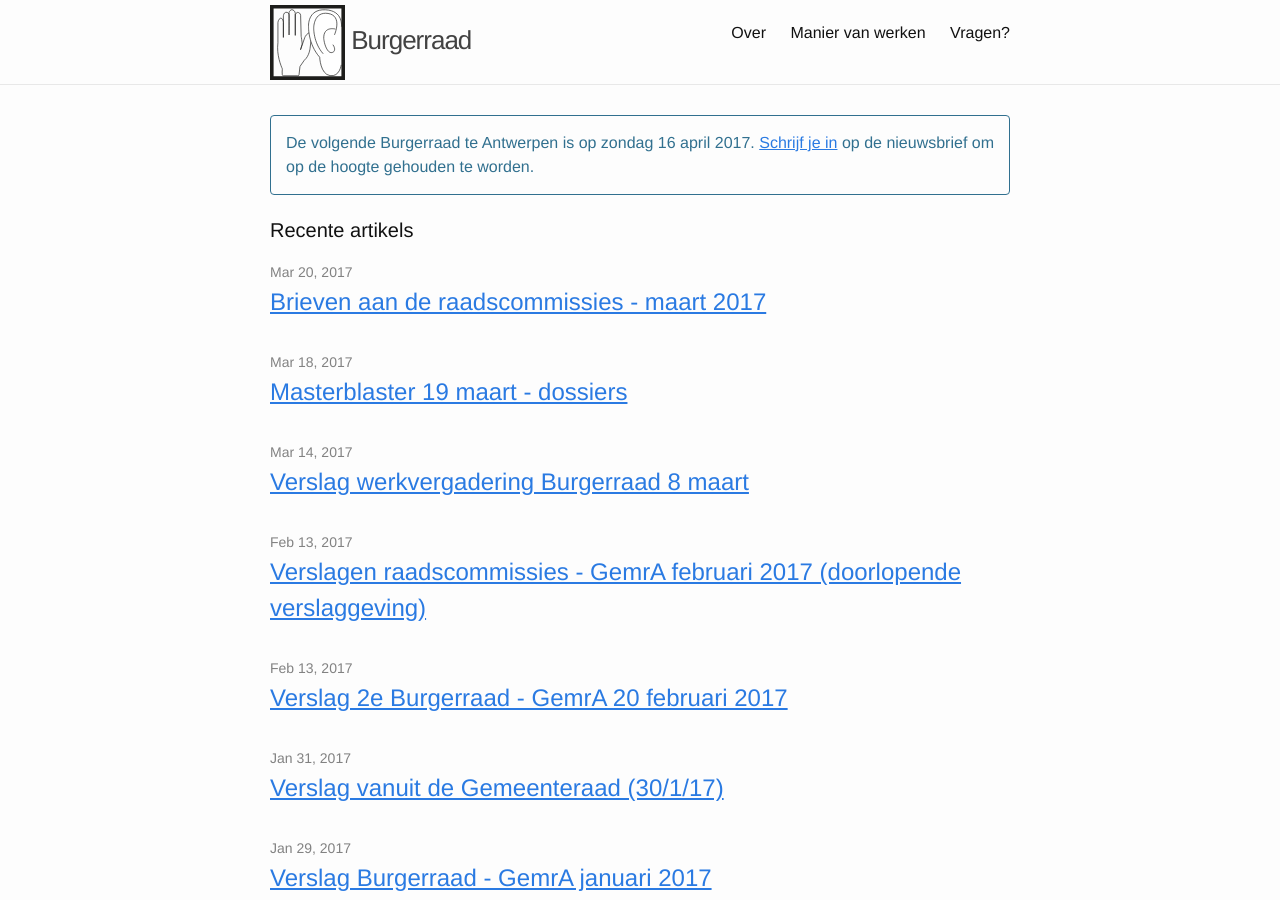
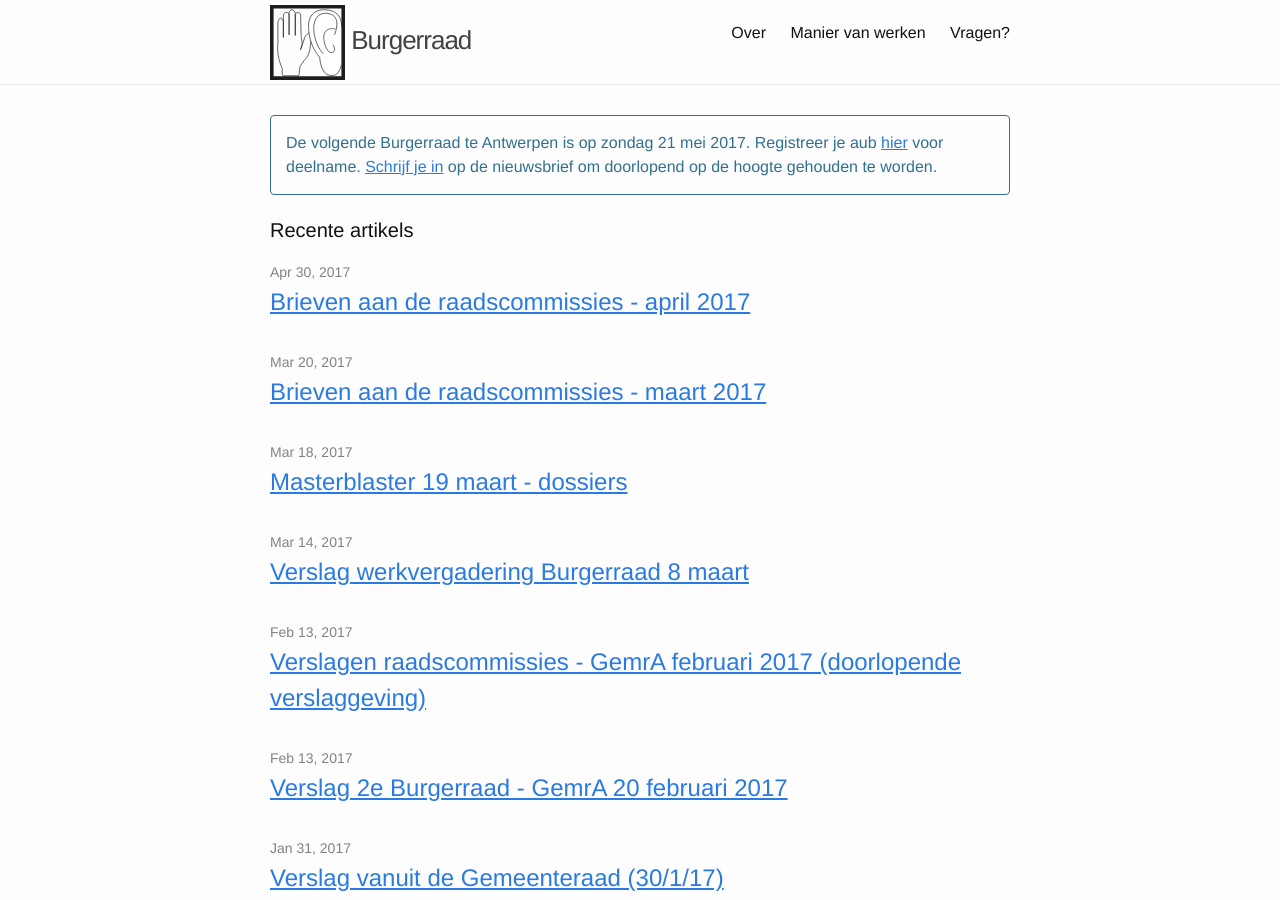
Before and after one commit to tgoorden/burgerraad, a Jekyll site: the page built from index.html, in a window 1280 px wide and 900 px high. Built offline with Jekyll 4.4.1, drawn with Linux system fonts in a browser that asks for light colours; some of the changed lines change nothing that is shown.

Commit message:
Laatste update voor de zomer

```diff
--- a/_includes/upcoming.html
+++ b/_includes/upcoming.html
@@ -1,5 +1,5 @@
 <div id="upcoming" class="alert alert-info">
-   De volgende Burgerraad te Antwerpen is op zondag 16 april 2017.
-   <!-- Registreer je aub <a href="https://docs.google.com/forms/d/e/1FAIpQLSd9ijHeH0df3OLUtJM-SMxZER33rnzE4IvOvJeOmlutUuxeUA/viewform#responses" target="_new">hier</a> voor deelname. -->
-   <a href="/over/">Schrijf je in</a> op de nieuwsbrief om op de hoogte gehouden te worden.
+   De volgende Burgerraad te Antwerpen is op zondag 21 mei 2017.
+   Registreer je aub <a href="https://docs.google.com/forms/d/e/1FAIpQLSeP4Ia4TP4jh6Pr-j4QV-UXvUVdjqEz8tqWcoFBUpixWlD_7A/viewform" target="_new">hier</a> voor deelname.
+   <a href="/over/">Schrijf je in</a> op de nieuwsbrief om doorlopend op de hoogte gehouden te worden.
 </div>
--- /dev/null
+++ b/_posts/2017-04-30-verslag-4e-Burgerraad.markdown
@@ -0,0 +1,171 @@
+---
+layout: post
+title:  "Brieven aan de raadscommissies - april 2017"
+date:   2017-04-30 12:00:00
+---
+
+De Paasburgerraad was gezellig!
+
+## Commissie voor cultuur, economie, stads- en buurtonderhoud, patrimonium en erediensten
+
+Geachte schepen C. Bastiaens,
+Geachte voorzitter D. Rochtus,
+
+Met veel interesse las ik uw voorstel tot bijsturing van de subsidiereglementen voor de ‘Impulssubsidie’ en ‘Kunst maakt de stad' (ref: 2017_GR_00232). Ik had er enkele korte vragen over en een kleine suggestie. Met sterke voorkeur zou ik u als schepen willen vragen of u deze opmerkingen rechtstreeks zou kunnen aan bod brengen in uw raadscommissie. Mocht dit toch niet mogelijk zijn, dan zou ik de voorzitter van de raadscommissie willen vragen om - eventueel via één of meerdere raadsleden - de vragen en suggesties hieronder alsnog aan bod te laten komen.
+
+Vooreerst gaf ik graag aan dat deze twee subsidielijnen heel goede instrumenten zijn om kunst, de participatie aan kunst, de zichtbaarheid ervan en beginnende kunstenaars te ondersteunen.
+
+Als één van de grootste veranderingen lees ik dat het in de toekomst mogelijk zou moeten zijn om een jaarthema naar voren te schuiven waarvoor een deel van het subsidiebudget gereserveerd zou worden.
+Hier duiken enkele onduidelijkheden op:
+
+- Vooreerst wat zijn de criteria voor het jaarthema? Hoe wordt het jaarthema gekozen? En is er hierbij nagedacht over een mogelijke inbreng door burgers (al dan niet georganiseerd in (kunst)organisaties)?
+- In het subsidiereglement wordt o.a. bij puntje 3.2.1. het ‘artistiek vernieuwend of experimenteel karakter van een project’ naar voren geschoven als aandachtspunt. Ontstaat er bij het opleggen van een jaarthema niet de mogelijkheid dat het aandachtspunt van artistieke vernieuwing wordt ondermijnd? De geschiedenis van hedendaagse kunst leert ons dat de meest (maatschappelijk) relevante, vernieuwende, kwaliteitsvolle kunstprojecten ontstaan wanneer een kunstenaar niet moet werken in functie van bovenaf opgelegde thema’s.
+- Hoe wordt bepaald hoeveel middelen van deze subsidielijnen zouden worden voorzien voor projecten die inspelen op het jaarthema? En wat als blijkt dat het aandeel positief beoordeelde projecten (met vrije onderwerpkeuze) die beantwoorden aan het criterium ‘artistieke relevantie en kwaliteit’ groter zijn dan de projecten die inspelen op het jaarthema?
+
+Ik zou bij deze willen suggereren dat als een jaarthema als wenselijk wordt beschouwd, het dan niet als criterium wordt opgelegd, maar louter als inspiratie wordt meegegeven. Tevens zou ik er voor willen pleiten om van de keuze voor het jaarthema een participatief process te maken.
+
+Met oprechte groeten,
+Alvast hartelijk dank voor uw antwoorden,
+Michiel Vandevelde
+deelnemer aan de Burgerraad
+
+---
+
+Geen antwoord ontvangen tot dusver.
+
+## Commissie voor veiligheid, externe relaties, marketing en communicatie, coördinatie bovenlokale fondsen en ontwikkelingssamenwerking
+
+Geachte Burgemeester De Wever en Voorzitter Laenens,
+
+De plannen om met het OKIDO concept de Barcelona norm te behalen en de “Charter van het OKIDO concept” zijn lovenswaardig en zal beslist kansen creëren voor ouders in een moeilijke situatie.
+
+De vraag die zich opwerpt is of er voldoende plaatsen zullen zijn om dit initiatief de ondersteunen. Uit recente nieuwsartikels kan ik opmaken dat een plaats vinden voor je baby op dit moment al een behoorlijk probleem.  Je hoort zelfs over initiatieven met “onthaalgrootouders”.
+
+Mijn vraag is: kunnen er in Antwerpen voldoende plaatsen gecreëerd worden voor het OKIDO-concept? Als dat nog niet zo is, wat zijn de plannen om dit op te lossen?
+
+Alvast hartelijk dank bij voorbaat voor uw antwoord,
+
+Met beleefde groeten,
+
+Jeanne-Marie Van de Vliet
+deelneemster aan de Burgerraad
+
+---
+
+__Antwoord burgemeester:__
+
+Geachte mevrouw Van de Vliet
+
+Ik ontving uw bericht van 19 april 2017 in goede orde en heb uw bijkomende vragen over het OKiDO-concept (2017_GR_0022met belangstelling doorgenomen. Hierop aansluitend heb ik uw opmerkingen overlopen met schepen Nabilla Ait Daoud, bevoegd voor jeugd en kinderopvang.
+
+In Antwerpen was er een historisch tekort aan kinderopvang. Bij de start van deze legislatuur was er nog een tekort van 1.800 kindplaatsen tegenover de Barcelona -norm, momenteel is dat tekort herleid tot slechts 200 kindplaatsen. De Barcelona-norm stelt dat er voor 33 op 100 kinderen tussen 0-3 jaar opvang moet zijn. Dit bestuur heeft sterk ingezet op capaciteitsuitbreiding door tal van maatregelen te nemen. Het stadsbestuur ondersteunt de sector met zowel financiële maatregelen (infrastuctuurtoelage, kinderopvangtoelage, opstarttoelage, inkoop occasionele plaatsen, etc.) als kwalitatieve maatregelen (vormingen op maat, ondersteuning diensten voor gezinsopvang). Door een sterke regierol uit te bouwen, hebben we het tekort aan kindplaatsen zeer sterk kunnen terugdringen. We creëren zowel reguliere als occasionele plaatsen.
+
+Wat betreft de occasionele plaatsen hebben we zeer specifieke maatregelen en samenwerkingen met verschillende organisaties.
+
+Sinds 2003 werken 9 organisaties mee aan het principe van occasionele en buurgerichte kinderopvang. Samen bieden zij 355 occasionele plaatsen aan.
+
+De OKiDO’s bieden toegankelijke, betaalbare en kwaliteitsvolle kinderopvang aan ouders uit de buurt.
+Het gaat om tijdelijke, dringende of occasionele kinderopvang omwille van een sollicitatie, een opleiding, een startende tewerkstelling of medische en sociale redenen.
+- De opvang is intercultureel en op maat van ouder en kind.
+- De prijs is aangepast aan het inkomen van het gezin en de kinderopvang voldoet aan de kwaliteitsnormen van Kind en Gezin.
+- Occasionele kinderopvang betekent dat kindjes welkom zijn voor een korte duur (maximaal 6 maanden), enkele (halve) dagen per week of in afwachting van een plaats in de reguliere kinderopvang.
+- OKiDO’s richten zich enkel naar ouders die (nog) niet terecht kunnen bij reguliere kinderdagverblijven of onthaalouders.
+
+Naast deze organisaties kopen we als stad ook occasionele plaatsen in bij de zelfstandige groeps- en gezinsopvang. Zo heeft de (startende) opvang zekerheid: ze kunnen rekenen op ingekochte plaatsen, ze werken mee aan de maatschappelijke doelstellingen: ouders kunnen aan het werk of een opleiding volgen en de kinderen krijgen de nodige stabiliteit en kwalitatieve ontplooiing waar ze recht op hebben.
+
+We zetten in op occasionele kinderopvang omdat we activering belangrijk vinden. Mensen moeten zo snel mogelijk een opleiding volgen of aan de slag gaan en kinderopvang mag geen obstakel zijn om aan het werk te gaan.
+
+Tegelijkertijd willen we kwalitatieve opvang bieden voor alle kinderen die nood hebben aan opvang. Momenteel hebben we ongeveer 45 ingekochte kindplaatsen bij de zelfstandige sector.
+
+We hebben ook de ambitie om deze legislatuur twee nieuwe OKiDO’s te creëren, telkens van minstens 18 plaatsen. De oproep hiervoor is momenteel lopende.
+
+Met dit beleid zetten we sterk in op de uitbreiding van ons regulier aanbod met daarbovenop een uitbreiding van het occasionele aanbod.
+
+Ik hoop u via deze toelichting voldoende geïnformeerd te hebben.
+
+Met vriendelijke groeten
+
+Bart De Wever | burgemeester
+
+---
+
+
+Geachte burgemeester B. De Wever,
+Geachte voorzitter K. Laenens,
+
+Met veel interesse las ik uw ontwerpbesluit rond de wijziging van de code van politiereglementen (ref: 2017_GR_00222). Ik had er enkele korte vragen en suggesties over met betrekking tot punt 4. “Openbare veiligheid en vlotte doorgang: algemene veiligheids- en gedragsregels. Ongeadresseerd reclamedrukwerk (Samen Leven, Ecohuis).”
+Met sterke voorkeur zou ik u als burgemeester willen vragen of u deze opmerkingen rechtstreeks zou kunnen aan bod brengen in uw raadscommissie. Mocht dit toch niet mogelijk zijn, dan zou ik de voorzitter van de raadscommissie willen vragen om - eventueel via één of meerdere raadsleden - de vragen en suggesties hieronder alsnog aan bod te laten komen.
+
+Ongeadresseerd reclamedrukwerk is een overlast die weid verspreid is over het ganse grondgebied van de Stad Antwerpen.  Getuige hiervan de talrijke stickers op brievenbussen om geen ongeadresseerd reclamedrukwerk in de bussen te steken.  De meeste reclameverdelers respecteren deze wens maar toch blijven er enkele individuen en bedrijven volharden in de boosheid.  Ondanks de stickers ‘geen ongeadresseerd reclamedrukwerk’ steken er maandelijks toch nog enkele flyers van vooral fast-food deliveries, immo-kantoren op zoek naar vastgoed in de buurt en aannemers die vlakbij aan het werken zijn in de brievenbus.
+Hiervoor bestaat een helder en gemakkelijk te gebruiken online meldingssysteem via de website van de stad Antwerpen.  In het verleden werden deze meldingen doorgestuurd naar OVAM.
+Ondanks de talrijke meldingen die ik via dit systeem in het verleden maakte heb ik hiervan nooit feedback ontvangen en is het ongeadresseerd reclamedrukwerk in hoeveelheid nooit afgenomen, meer nog, van bedrijven waarvan in het verleden melding werd gedaan bleef ongeadresseerd reclamedrukwerk toekomen.
+
+OVAM besliste recent om de klachten over het niet respecteren van de anti-reclame stickers niet langer op te volgen aangezien zij van oordeel is dat de lokale besturen een meer sturend instrument ter beschikking hebben.
+Het lijkt me een krachtig instrument dat de Stad rechtstreeks kan optreden tegen deze vorm van overlast en door de wijziging in het politiereglement de verdeler of zijn helper, de verantwoordelijke uitgever, en de organisator van de activiteit waarvoor reclame wordt gemaakt, hoofdelijk aansprakelijk stelt.
+
+Mijn vraag hierbij is hoe de Stad concreet actie zal ondernemen wanneer overlast wordt gemeld.
+
+Daarnaast vraag ik me eveneens af hoeveel meldingen er moeten binnenkomen, en op hoeveel diverse locaties (zoals vermeld in het politiereglement) vooraleer tot actie wordt overgaan.
+
+Als suggestie stel ik volgende zaken voor :
+- Bij een eerste melding de individuen/bedrijven wijzen op hun verantwoordelijkheid om deze stickers te respecteren en pas bij herhaalde inbreuk optreden door middel van gemeentelijke administratieve sancties.
+- Een sensibiliseringcampagne, enerzijds naar bewoners toe aangezien er te weinig burgers de weg naar dit online meldingsformulier vinden en anderzijds naar reclameverdelers, aangezien zij zich niet bewust zijn van de mogelijke sancties en de ergernis die het niet respecteren van de anti-reclamestickers bij de bewoners teweeg brengt.
+
+Met vriendelijke groet,
+Alvast hartelijk dank voor uw antwoorden,
+Bart Mermans
+deelnemer aan de Burgerraad
+
+---
+
+Geen antwoord ontvangen tot dusver.
+
+---
+
+Geachte burgemeester B. De Wever,
+Geachte voorzitter K. Laenens,
+
+Met veel interesse las ik uw ontwerpbesluit rond het protocolakkoord met betrekking tot de beheersing van gewelddadige radicalisering en de strijd tegen het radicalisme (ref: 2017_GR_00221). Ik had er enkele korte vragen over en een kleine suggestie. Met sterke voorkeur zou ik u als burgemeester willen vragen of u deze opmerkingen rechtstreeks zou kunnen aan bod brengen in uw raadscommissie. Mocht dit toch niet mogelijk zijn, dan zou ik de voorzitter van de raadscommissie willen vragen om - eventueel via één of meerdere raadsleden - de vragen en suggesties hieronder alsnog aan bod te laten komen.
+
+Vooreerst gaf ik graag aan dat dit project - ondanks wat de titel eventueel zou kunnen doen vermoeden - een zeer positieve indruk geeft. In het bijzonder viel bijvoorbeeld het duidelijke onderscheid tussen "uithangjongeren" en "rondhangjongeren" op, alsook de gelaagde aanpak op zowel individueel als groepsniveau, zowel preventief als re-integrerend. Algemeen is het duidelijk dat hier niet stigmatiserend gewerkt wordt, maar daadwerkelijk naar zowel oorzaken als oplossingen wordt gezocht.
+
+Een vraag die zich natuurlijk opwerpt is hoe succesvol dit project is geweest tijdens zijn reguliere looptijd (25 januari 2016 tot 24 januari 2017)? Uit de documentatie mocht ik opmaken dat er viermaandelijkse evaluaties zouden voorzien zijn, zijn die eventueel ter inzage, of is het mogelijk om een algemeen overzicht te krijgen van de geleverde inspanningen en de geobserveerde resultaten?
+
+Aansluitend daarop vraag ik me af hoe het hele project gepercipieerd werd door verschillende betrokken partijen. Is er bijvoorbeeld bij de betrokken moskeeën en scholen een afrondende evaluatie/bevraging voorzien? Indien niet, dan is het mogelijk een suggestie om alvast een deel van de resterende 19.008 € hierop in te zetten.
+
+Als laatste vraag ik me af of er continuïteit voorzien is rond deze werking? (Of zijn er indicaties dat dit niet meer nodig zou zijn?)
+
+Met oprechte groeten,
+Alvast hartelijk dank voor uw antwoorden,
+Thomas Goorden
+deelnemer aan de Burgerraad
+
+---
+
+Geen antwoord ontvangen tot dusver.
+
+---
+
+Geachte burgemeester B. De Wever,
+Geachte voorzitter K. Laenens,
+
+Uw ontwerpbesluit over de 3de wijziging van het vrijhouden van parkeerplaatsen door tijdelijk parkeerverbod (2017_GR_00210) was erg interessant. Ik heb er enkele vragen over, waarbij ik zou willen vragen om deze rechtstreeks te beantwoorden in de raadscommissie. Mocht dit niet kunnen, zou ik de voorzitter van de raadscommissie willen vragen om de vragen -eventueel via de raadsleden- alsnog te brengen op de commissie.
+
+Het is een positieve evolutie dat voortaan evenementen die niet gerelateerd zijn aan de stad en die winst maken, de kost op zich nemen die het plaatsen van parkeerborden met zich meebrengt, net zoals de burgers van de Stad Antwerpen dat doen.
+Bij het lezen van het besluit is het me echter niet helemaal duidelijk welke evenementen hier onder vallen.
+
+Kunt u daarom de verschillen tussen categorie 3 en 5 verduidelijken?
+Zullen straatrommelmarkten (bijvoorbeeld georganiseerd door een wijkcomité) of een festival georganiseerd door de districten voortaan ook onderhevig zijn aan retributie?
+
+Bovendien heb ik een vraag rond de inschrijving in de begroting. Voor 2018 en 2019 wordt een bedrag van 2 miljoen euro ingeschreven. Ook voor '17 is dit het geval, toch zal in dit jaar de maatregel pas vanaf 1 mei van start gaan. Wat is de reden dat het volledige bedrag werd ingeschreven en niet 2/3de?
+
+Alvast bedankt voor uw antwoorden.
+
+Met vriendelijke groeten,
+
+Charlotte Landuyt
+Deelnemer aan de Burgerraad
+
+---
+
+Geen antwoord ontvangen tot dusver.
```
